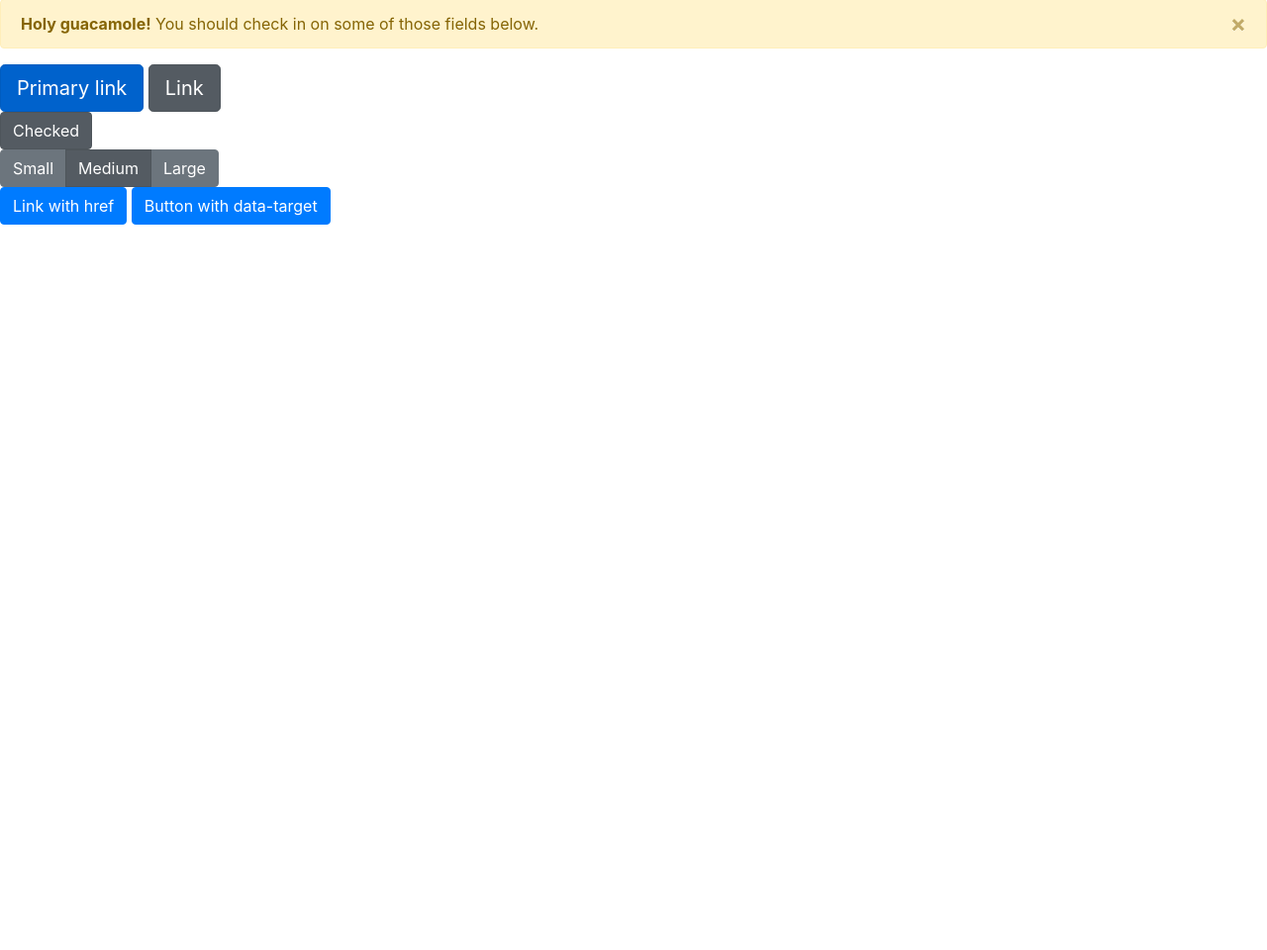
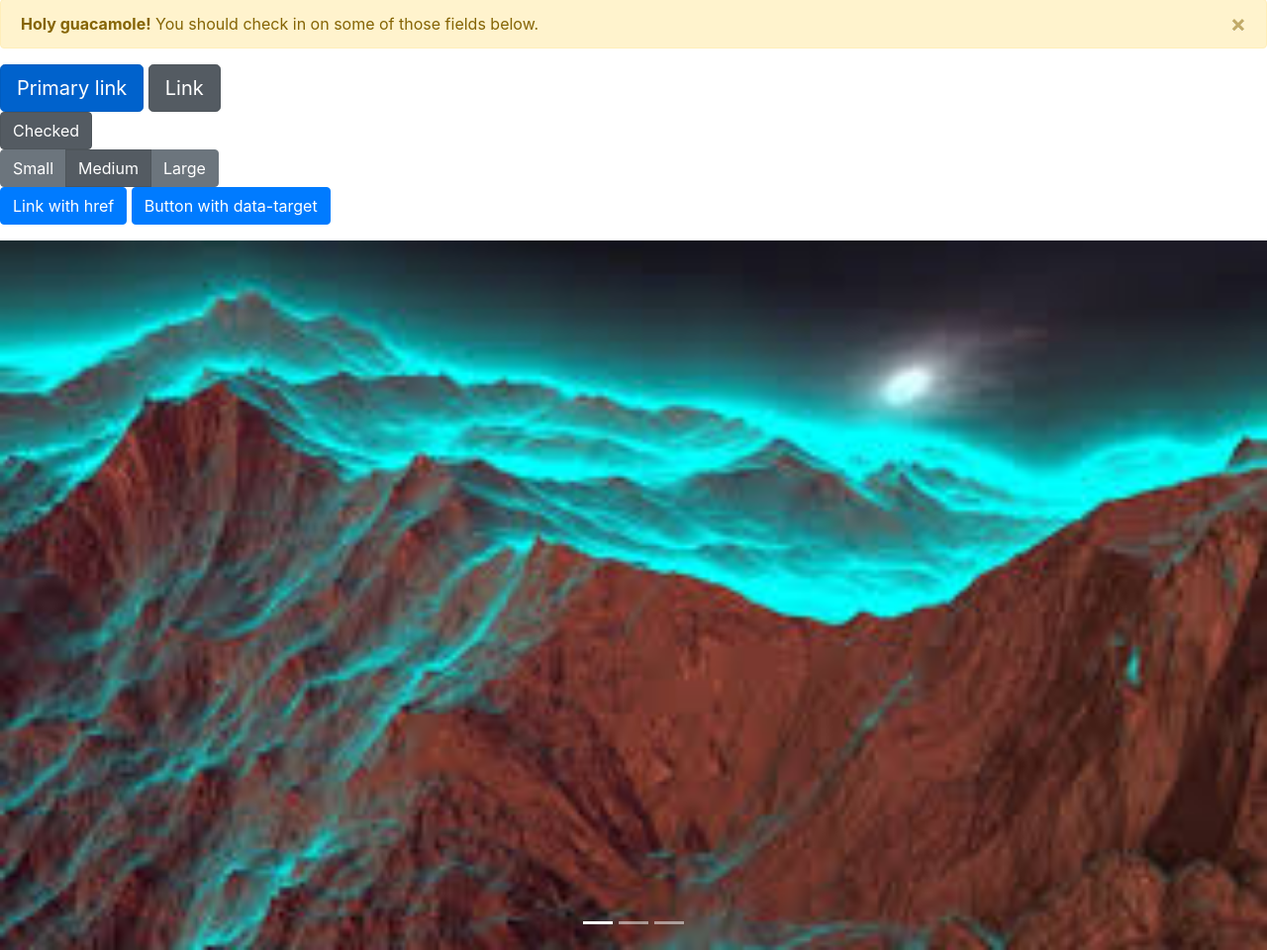
Before and after one commit to juneauwang/DjangoTests, a Django app: page / in a window 1280 px wide. Shown: the part 801-1761 px from the top of the page at 99% size. Before the commit the page ends 1028 px from the top, so only its background shows below. Run offline with Django 3.2, Linux system fonts and the light colour scheme; some libraries are stand-ins or nearby versions.

Commit message:
2018.08.21

```diff
--- a/templates/hello.html
+++ b/templates/hello.html
@@ -144,6 +144,34 @@
   </div>
 </div>
 
+
+<div id="carouselExampleIndicators" class="carousel slide" data-ride="carousel">
+  <ol class="carousel-indicators">
+    <li data-target="#carouselExampleIndicators" data-slide-to="0" class="active"></li>
+    <li data-target="#carouselExampleIndicators" data-slide-to="1"></li>
+    <li data-target="#carouselExampleIndicators" data-slide-to="2"></li>
+  </ol>
+  <div class="carousel-inner">
+    <div class="carousel-item active">
+      <img class="d-block w-100" src="mountain.jpg" alt="First slide">
+    </div>
+    <div class="carousel-item">
+      <img class="d-block w-100" src="milkyway.jpg" alt="Second slide">
+    </div>
+    <div class="carousel-item">
+      <img class="d-block w-100" src="dark.jpg" alt="Third slide">
+    </div>
+  </div>
+  <!-- <a class="carousel-control-prev" href="#carouselExampleIndicators" role="button" data-slide="prev">
+    <span class="carousel-control-prev-icon" aria-hidden="true"></span>
+    <span class="sr-only">Previous</span>
+  </a>
+  <a class="carousel-control-next" href="#carouselExampleIndicators" role="button" data-slide="next">
+    <span class="carousel-control-next-icon" aria-hidden="true"></span>
+    <span class="sr-only">Next</span>
+  </a> -->
+</div>
+
     <!-- Optional JavaScript -->
     <!-- jQuery first, then Popper.js, then Bootstrap JS -->
 	<script src="https://code.jquery.com/jquery-3.3.1.slim.min.js" integrity="sha384-q8i/X+965DzO0rT7abK41JStQIAqVgRVzpbzo5smXKp4YfRvH+8abtTE1Pi6jizo" crossorigin="anonymous"></script>
```
